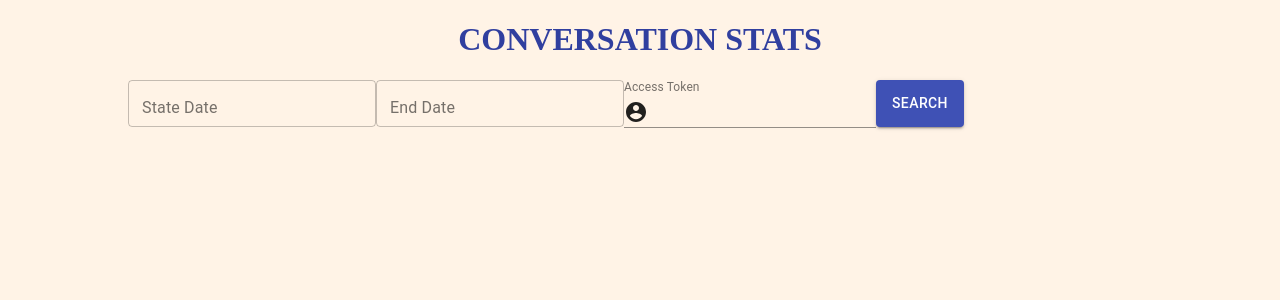
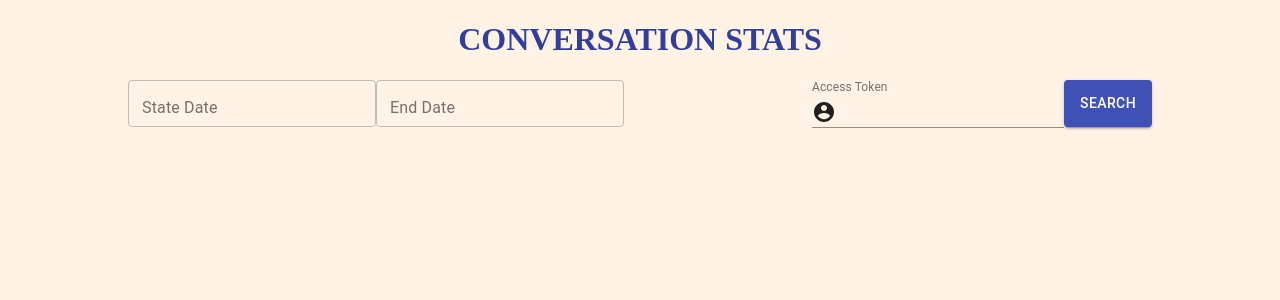
Before and after one commit to ndkv9/conversation-stats, a React (Create React App) app: page / in a window 1280 px wide. Shown: the top 300 px of the page. Built offline with nearby package versions, Linux system fonts and the light colour scheme.

Commit message:
align InputForm

```diff
--- a/src/App.js
+++ b/src/App.js
@@ -57,7 +57,7 @@ const App = () => {
 	}
 
 	return (
-		<div className='App'>
+		<div id='App'>
 			<h1>CONVERSATION STATS</h1>
 
 			<InputForm
--- a/src/components/InputForm.js
+++ b/src/components/InputForm.js
@@ -6,6 +6,7 @@ import TextField from '@material-ui/core/TextField'
 const InputForm = props => {
 	return (
 		<div id='input-form'>
+			<div id='inputs'>
 				<TextField
 					id='start-date'
 					label='State Date'
@@ -21,7 +22,9 @@ const InputForm = props => {
 					value={props.endDate}
 					onChange={props.changeEndDate}
 				/>
+			</div>
 
+			<div id='token-container'>
 				<TextField
 					id='access-token'
 					label='Access Token'
@@ -45,6 +48,7 @@ const InputForm = props => {
 					SEARCH
 				</Button>
 			</div>
+		</div>
 	)
 }
 
--- a/src/index.css
+++ b/src/index.css
@@ -10,6 +10,22 @@ h1 {
 
 .box-list {
 	display: flex;
+	justify-content: space-evenly;
+}
+
+#input-form {
+	display: flex;
+	justify-content: space-between;
+}
+
+#inputs {
+	display: flex;
+	justify-content: flex-start;
+}
+
+#token-container {
+	display: flex;
+	justify-content: flex-end;
 }
 
 .box {
```
Also changed, not shown: 1 other file (tests, documents, lock files or other folders). Lines whose indentation alone changed are shown as unchanged.
